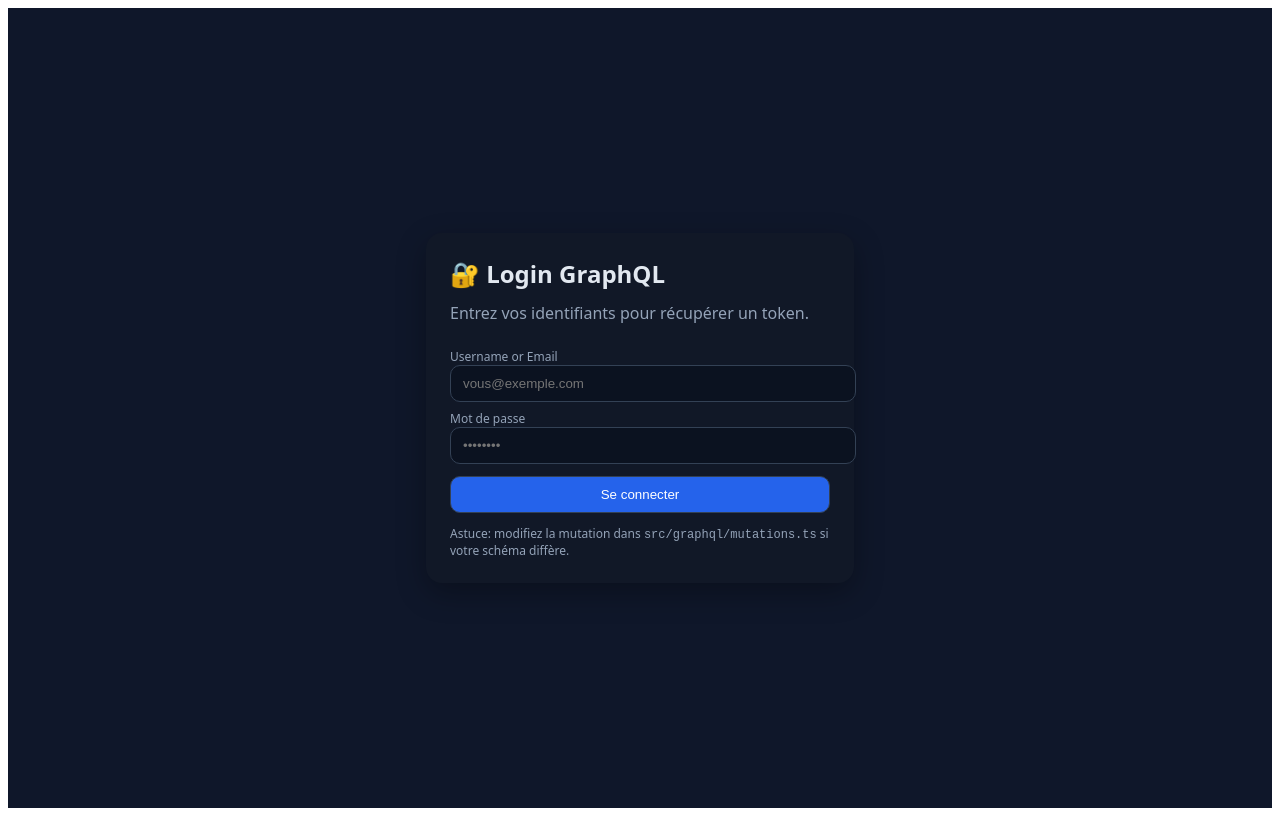
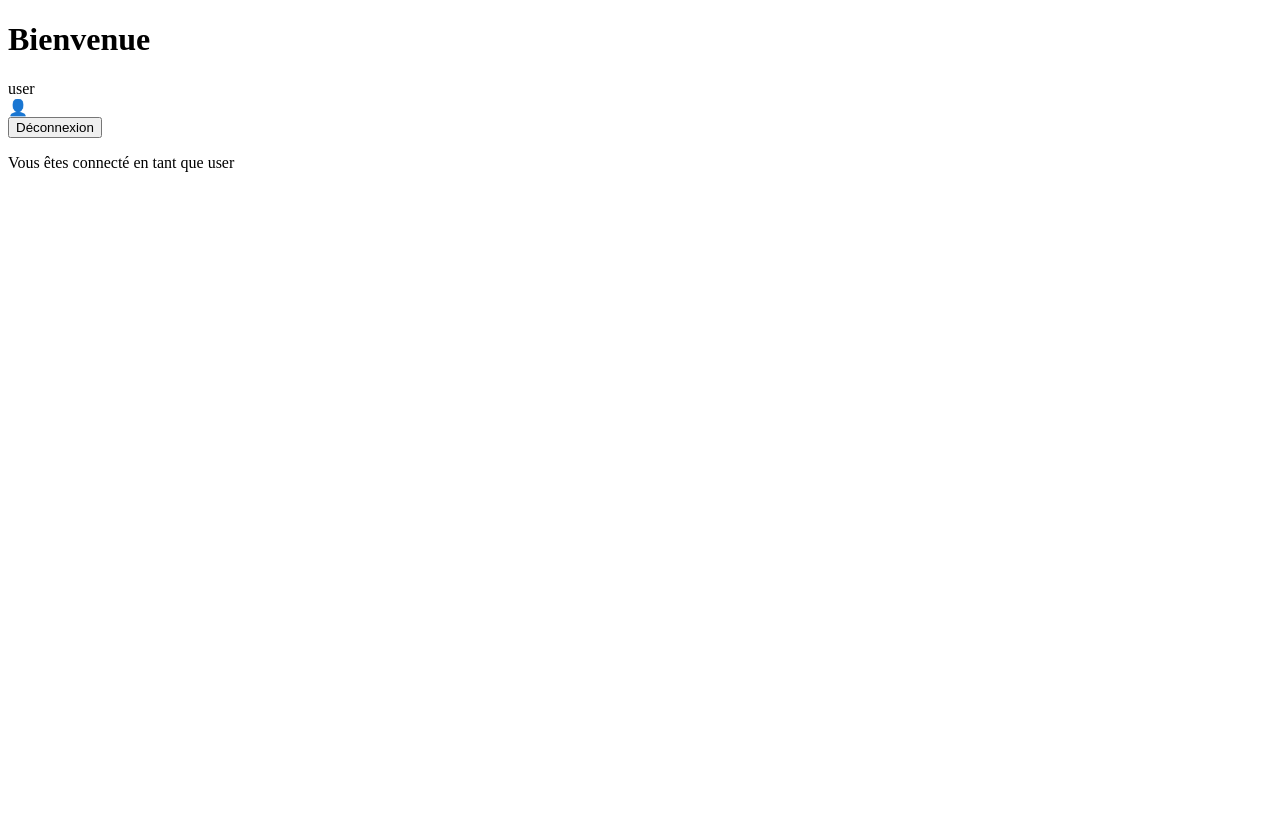
Before and after one commit to swan-lake-cloud/frontend-react-graphql, a React (Vite) app: page /home in a window 1280 px wide. Built offline with nearby package versions, Linux system fonts and the light colour scheme; sample sign-in values are in the browser's storage.

Commit message:
homepage works, login and log out works

```diff
--- a/package.json
+++ b/package.json
@@ -12,7 +12,8 @@
     "@apollo/client": "^3.12.0",
     "graphql": "^16.9.0",
     "react": "^18.3.1",
-    "react-dom": "^18.3.1"
+    "react-dom": "^18.3.1",
+    "react-router-dom": "^7.9.6"
   },
   "devDependencies": {
     "@types/react": "^18.3.3",
--- a/src/App.tsx
+++ b/src/App.tsx
@@ -1,9 +1,35 @@
+import React, { useState } from 'react'
+import { BrowserRouter, Routes, Route, useNavigate, Navigate } from 'react-router-dom'
+import Home from './pages/Home'
+import LoginForm from './pages/LoginForm'
 
-import React from 'react'
-import LoginForm from './components/LoginForm'
 
 export default function App() {
   return (
+    <BrowserRouter>
+      <AppContent />
+    </BrowserRouter>
+  )
+}
+
+function AppContent() {
+  const [user, setUser] = useState<{ username: string } | null>(() => {
+    const token = localStorage.getItem('token')
+    return token ? { username: 'user' } : null
+  })
+  const navigate = useNavigate()
+
+  const handleLogout = () => {
+    localStorage.removeItem('token')
+    setUser(null)
+    navigate('/login')
+  }
+
+  return (
+    <Routes>
+      <Route
+        path="/login"
+        element={
           <div style={{
             minHeight: '100vh',
             display: 'flex',
@@ -16,8 +42,16 @@ export default function App() {
             <div style={{width: 380, background: '#111827', padding: 24, borderRadius: 16, boxShadow: '0 10px 30px rgba(0,0,0,0.3)'}}>
               <h1 style={{marginTop: 0, marginBottom: 12, fontSize: 24}}>🔐 Login GraphQL</h1>
               <p style={{marginTop: 0, marginBottom: 24, color: '#94a3b8'}}>Entrez vos identifiants pour récupérer un token.</p>
-        <LoginForm />
+              <LoginForm onLoginSuccess={setUser} />
             </div>
           </div>
+        }
+      />
+      <Route
+        path="/home"
+        element={user ? <Home user={user} onLogout={handleLogout} /> : <Navigate to="/login" />}
+      />
+      <Route path="/" element={<Navigate to="/login" />} />
+    </Routes>
   )
 }
--- /dev/null
+++ b/src/pages/Home.tsx
@@ -0,0 +1,28 @@
+import { useNavigate } from 'react-router-dom'
+
+interface HomeProps {
+  user: {
+    username: string
+  }
+  onLogout: () => void
+}
+
+export default function Home({ user, onLogout }: HomeProps) {
+  return (
+    <div className="home">
+      <header className="home-header">
+        <h1>Bienvenue</h1>
+        <div className="user-section">
+          <span className="username">{user.username}</span>
+          <div className="user-icon">👤</div>
+          <button onClick={onLogout} className="logout-btn">
+            Déconnexion
+          </button>
+        </div>
+      </header>
+      <main>
+        <p>Vous êtes connecté en tant que {user.username}</p>
+      </main>
+    </div>
+  )
+}
--- a/src/components/LoginForm.tsx
+++ b/src/pages/LoginForm.tsx
@@ -1,7 +1,12 @@
 
 import React from 'react'
 import { useMutation } from '@apollo/client'
+import { useNavigate } from 'react-router-dom'
 import { LOGIN } from '../graphql/mutations'
+
+interface LoginFormProps {
+  onLoginSuccess: (user: { username: string }) => void
+}
 
 type LoginResponse = {
   login: {
@@ -16,7 +21,8 @@ type LoginResponse = {
 
 type LoginVars = { identifier: string; password: string }
 
-export default function LoginForm() {
+export default function LoginForm({ onLoginSuccess }: LoginFormProps) {
+	const navigate = useNavigate()
   const [identifier, setEmail] = React.useState('')
   const [password, setPassword] = React.useState('')
   const [message, setMessage] = React.useState<string | null>(null)
@@ -25,9 +31,12 @@ export default function LoginForm() {
 		variables: { identifier, password },
 		onCompleted: (data) => {
 		  const token = data?.login?.token
+		  const username = data?.login?.user?.username
 		  if (token) {
 		    localStorage.setItem('token', token)
 		    setMessage('✅ Connecté ! Le token a été enregistré dans localStorage.')
+        onLoginSuccess({ username: username })
+        navigate('/home') // ✅ Redirection après succès
 		  } else {
 		    setMessage("ℹ️ Login effectué mais aucun token n'a été renvoyé.")
 		  }
```
Also changed, not shown: 1 other file (tests, documents, lock files or other folders). Lines whose indentation alone changed are shown as unchanged.
